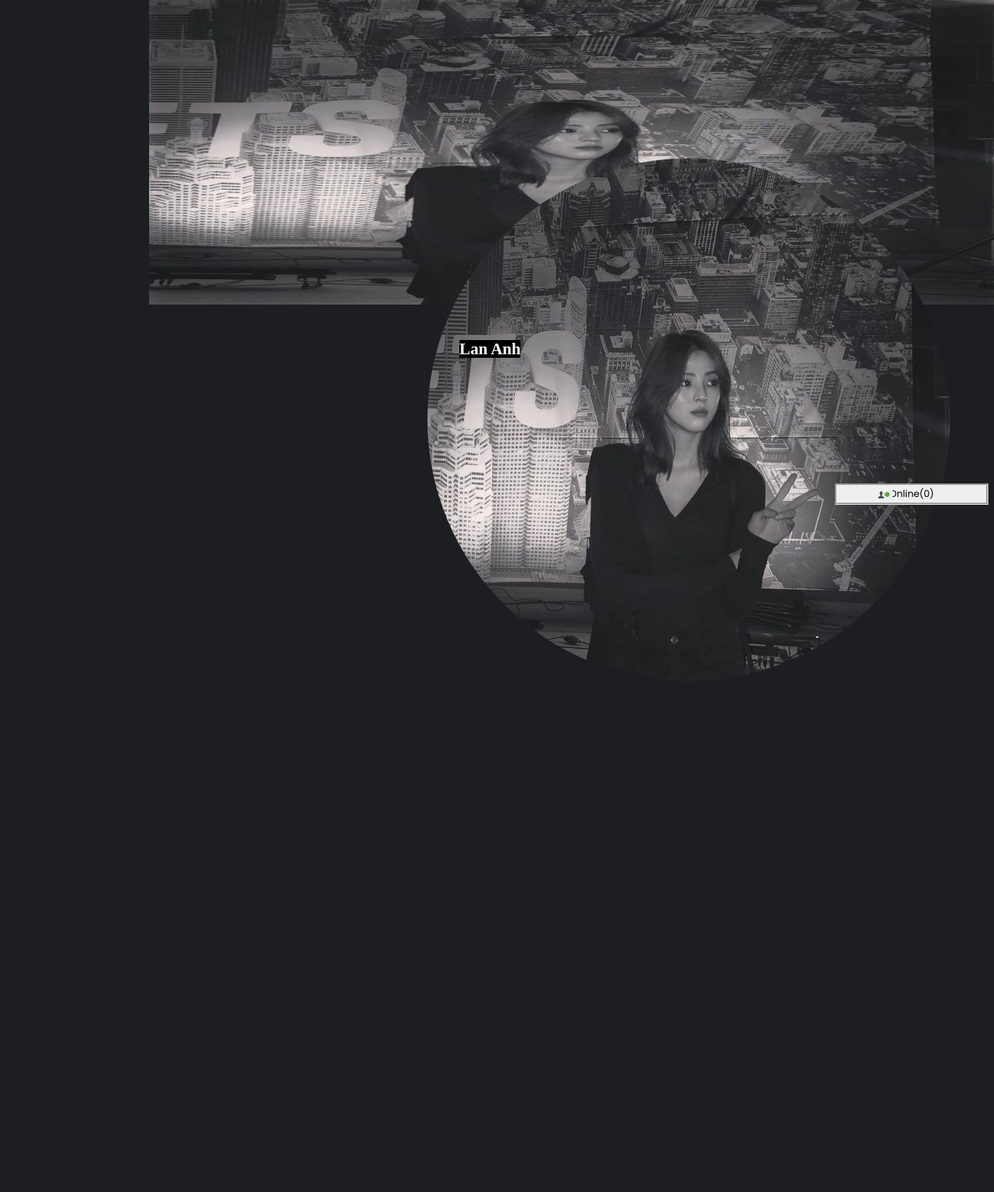
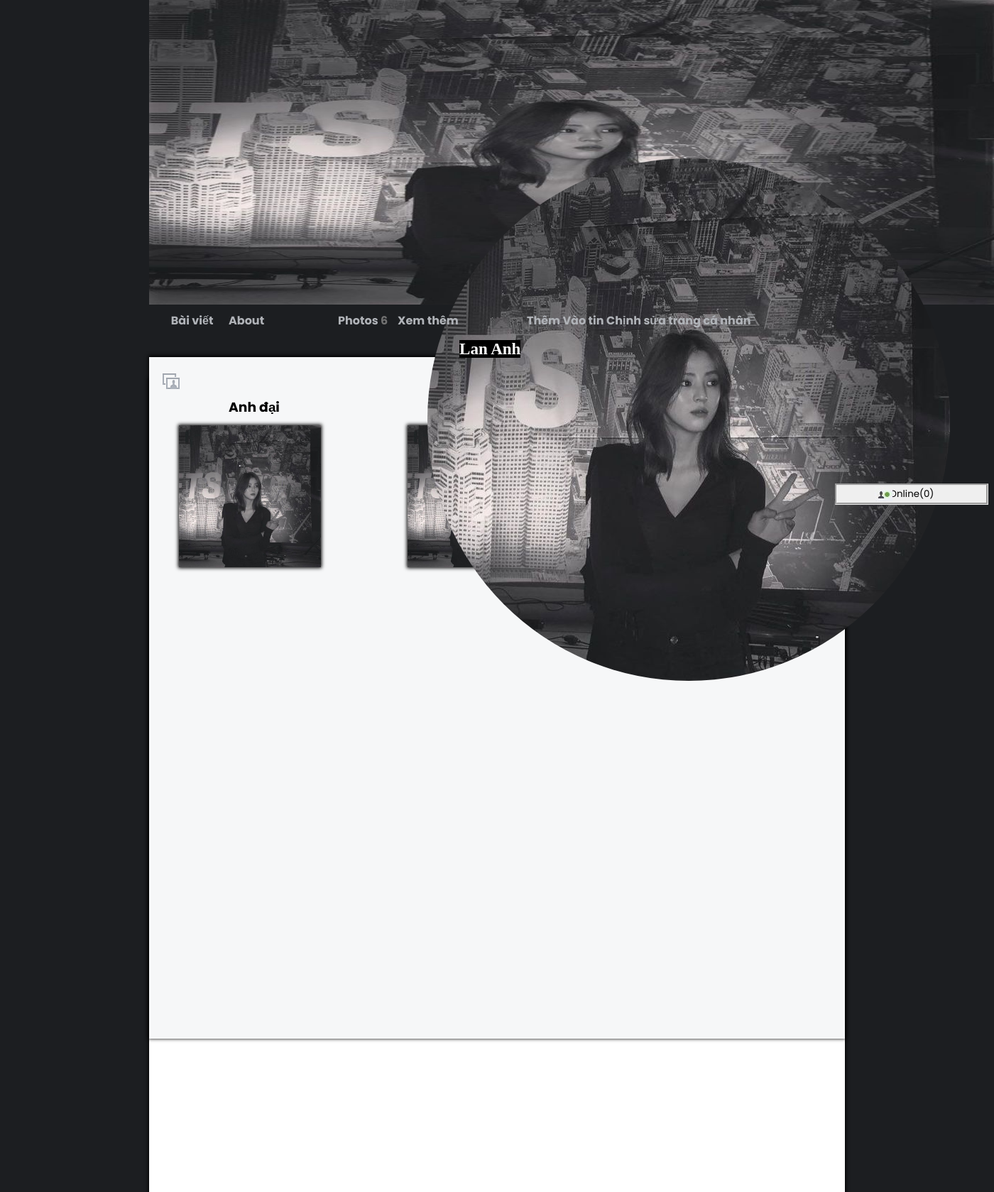
Before and after one commit to hongngan45/Project-Facebook, a PHP site: page /fb_files/fb_view_profile/photos.php?id=26 in a window 1400 px wide. Shown: the part 81-1760 px from the top of the page at 71% size. Run offline with PHP 8.4, Linux system fonts and the light colour scheme; a user stored in the database is signed in; data comes from the database, SQL or seed files in the repository; data that the repository does not hold is empty; some libraries are stand-ins or nearby versions.

Commit message:
Update photos.php

```diff
--- a/43_1951060885_LeThiHongNgan/fb_files/fb_view_profile/photos.php
+++ b/43_1951060885_LeThiHongNgan/fb_files/fb_view_profile/photos.php
@@ -12,21 +12,26 @@
 <body bgcolor="#E9EAED">
 
 
-<div style="position:absolute;left:30%; display:none;  top:51%; height:9.8%; width:6.9%; background-color:#F6F7F8; z-index:1;" id="timeline_txt_background"> </div>
-<div style="position:absolute;left:31.5%; top:54%; font-weight:bold; z-index:1;"> <a href="view_profile.php?id=<?php echo $v_user_id; ?>" style="text-decoration:none; color:#3B59B0;" onMouseOver="on_timeline_txt();" onMouseOut="out_timeline_txt();">  Timeline </a> </div>
-<div style="position:absolute;left:37.1%; display:none; top:51%; height:9.8%; width:5.9%; background-color:#F6F7F8; z-index:1;" id="about_txt_background"> </div>
-<div style="position:absolute;left:38.3%; top:54%; font-weight:bold; z-index:1;"> <a href="about.php?id=<?php echo $v_user_id; ?>" style="text-decoration:none; color:#3B59B0;" onMouseOver="on_about_txt();" onMouseOut="out_about_txt();"> About </a>  </div>
-<div style="position:absolute;left:44.7%; top:54%; font-weight:bold; z-index:1; color:#000000;"> Photos  <samp style="color:#717171;"> <?php echo $photos_count; ?> </samp> </div>
+
+<div style="position:absolute;left:17.2%; top:6.5%; font-weight:bold; z-index:1;color: #b0b3b8;"> <a href="view_profile.php?id=<?php echo $v_user_id; ?>" style="text-decoration:none; color:#b0b3b8;" onMouseOver="on_timeline_txt();" onMouseOver="on_timeline_txt();" onMouseOut="out_timeline_txt();"> Bài viết </a> </div>
+
+<div style="position:absolute;left:23%; top:6.5%; font-weight:bold; z-index:1;"> <a href="about.php?id=<?php echo $v_user_id; ?>" style="text-decoration:none; color:#b0b3b8;" onMouseOver="on_about_txt();" onMouseOut="out_about_txt();"> About </a>  </div>
+<div style="position:absolute;left:34%; top:6.5%; font-weight:bold; z-index:1; color:#b0b3b8;"> Photos  <samp style="color:#717171;"> <?php echo $photos_count; ?> </samp> </div>
+<div style="position:absolute;left:40%; top:6.5%; font-weight:bold; z-index:1;"> <a  style="text-decoration:none; color:#b0b3b8;"> Xem thêm </a>  </div>
+<div style="position:absolute;left:53%; top:6.5%; font-weight:bold; z-index:1;"> <a  style="text-decoration:none; color:#b0b3b8;"> Thêm Vào tin </a>  </div>
+<div style="position:absolute;left:61%; top:6.5%; font-weight:bold; z-index:1;"> <a  style="text-decoration:none; color:#b0b3b8;"> Chỉnh sửa trang cá nhân  </a>  </div>
+<div style="position:absolute;left:75%; top:6.5%; font-weight:bold; z-index:1;"> <a  style="text-decoration:none; color:#b0b3b8;"> <i class="bi bi-list"></i> </a>  </div>
 
 
 
 
-<div style="position:absolute;left:15%;top:68%;height:12%;width:70%; background-color:#F6F7F8; box-shadow:0px -1px 5px 1px rgb(0,0,0);"> </div>
 
-<div style="position:absolute;left:16%;top:69%;"> <img src="img/photos.PNG"> </div>
+<div style="position:absolute;left:15%;top:7.3%;height:12%;width:70%; background-color:#F6F7F8; box-shadow:0px -1px 5px 1px rgb(0,0,0);"> </div>
+
+<div style="position:absolute;left:16%;top:7.5%;"> <img src="img/photos.PNG"> </div>
 <div style="position:absolute;left:19%;top:66.3%;"> <h2> Photos </h2> </div>
 
-<div style="position:absolute;left:15%; top:80%; height:125%; width:70%; background:#FFF; box-shadow:0px -1px 5px 1px rgb(0,0,0); z-index:-1;">
+<div style="position:absolute;left:15%; top:7.7%; height:125%; width:70%; background:#FFF; box-shadow:0px -1px 5px 1px rgb(0,0,0); z-index:-1;">
 </div>
 
 <script>
@@ -65,15 +70,15 @@ function close_profile_photo()
 </script>
 
 <div id="albums">
-<div style="position:absolute; left:18%; top:85%;">
+<div style="position:absolute; left:18%; top:8.5%;">
 <img src="../../fb_users/<?php echo $v_gender; ?>/<?php echo $v_email; ?>/Profile/<?php echo $profile_img; ?>" style="height:200; width:200; box-shadow:0px 0px 5px 1px rgb(0,0,0);" onClick="open_profile_photo_album()">
 </div>
-<div style="position:absolute; left:23%; top:118%;"> <h3> Profile </h3> </div>
+<div style="position:absolute; left:23%; top:8%;"> <h3> Anh đại  </h3> </div>
 
-<div style="position:absolute; left:41%; top:85%;">
+<div style="position:absolute; left:41%; top:8.5%;">
 <img src="../../fb_users/<?php echo $v_gender; ?>/<?php echo $v_email; ?>/Cover/<?php echo $cover_img; ?>" style="height:200; width:200; box-shadow:0px 0px 5px 1px rgb(0,0,0);" id="cover_photo" onClick="open_cover_photo_album()" >
 </div>
-<div style="position:absolute; left:46.4%; top:118%;"> <h3> Cover </h3> </div>
+<div style="position:absolute; left:46.4%; top:8%;"> <h3> Ảnh bìa </h3> </div>
 
 <?php
 	$img_array = array();
@@ -83,31 +88,31 @@ function close_profile_photo()
 	}
 ?>
 
-<div style="position:absolute; left:65%; top:85%;">
+<div style="position:absolute; left:65%; top:8.5%;">
 <img src="../../fb_users/<?php echo $v_gender; ?>/<?php echo $v_email; ?>/Post/<?php echo $img_array[0] ?>" style="height:200; width:200; box-shadow:0px 0px 5px 1px rgb(0,0,0);" id="timeline_photos" onClick="open_timeline_photos_album()">
 </div>
-<div style="position:absolute; left:70%; top:118%;"> <h3> Timeline </h3> </div>
+<div style="position:absolute; left:70%; top:8%;"> <h3> Anh tải lên  </h3> </div>
 </div>
 
 <!--profile_photo_album-->
 <div style="display:none;" id="profile_photo_album">
-<div style="position:absolute; left:21%; top:100%;">
+<div style="position:absolute; left:21%; top:8%;">
 <img src="../../fb_users/<?php echo $v_gender; ?>/<?php echo $v_email; ?>/Profile/<?php echo $profile_img; ?>" style="height:200; width:200; box-shadow:0px 0px 5px 1px rgb(0,0,0);" onClick="open_profile_photo()">
 </div>
-<div style="position:absolute; left:18%; top:85%;"> <img src="img/Go back.png" height="50" width="50" onClick="back()"> </div>
+<div style="position:absolute; left:18%; top:8%;"> <img src="img/Go back.png" height="50" width="50" onClick="back()"> </div>
 </div>
 
 <!--cover_photo_album-->
 <div style="display:none;" id="cover_photo_album">
-<div style="position:absolute; left:21%; top:100%;">
+<div style="position:absolute; left:21%; top:8%;">
 <img src="../../fb_users/<?php echo $v_gender; ?>/<?php echo $v_email; ?>/Cover/<?php echo $cover_img; ?>" style="height:200; width:200; box-shadow:0px 0px 5px 1px rgb(0,0,0);" onClick="open_cover_photo()">
 </div>
-<div style="position:absolute; left:18%; top:85%;"> <img src="img/Go back.png" height="50" width="50" onClick="back()"> </div>
+<div style="position:absolute; left:18%; top:8%;"> <img src="img/Go back.png" height="50" width="50" onClick="back()"> </div>
 </div>
 
 <!--timeline_photos_album bg-->
 <div style="display:none;" id="timeline_photos_album">
-<div style="position:absolute;left:15%; top:80%; height:1<?php echo $photos_count-2; ?>0%; width:70%; background:#FFF; box-shadow:0px -1px 5px 1px rgb(0,0,0); z-index:-1;">
+<div style="position:absolute;left:15%; top:8%; height:1<?php echo $photos_count-2; ?>0%; width:70%; background:#FFF; box-shadow:0px -1px 5px 1px rgb(0,0,0); z-index:-1;">
 </div>
 
 
@@ -132,15 +137,15 @@ function close_timeline_album_photo()
 }
 </script>
 
-<div style="position:absolute; left:18%; top:85%;">
+<div style="position:absolute; left:18%; top:8%;">
 <img src="img/Go back.png" height="50" width="50" onClick="back()">
 <table cellpadding="41">
 <tr>
 <?php
 	$tr=0;
-	$que_post_img=mysql_query("select * from user_post where user_id=$v_user_id and post_pic!=''and priority='Public' order by post_id desc");
+	$que_post_img=mysqli_query($conn,"select * from user_post where user_id=$v_user_id and post_pic!=''and priority='Public' order by post_id desc");
 
-	while($post_img_data=mysql_fetch_array($que_post_img))
+	while($post_img_data=mysqli_fetch_array($que_post_img))
 	{
 		$tr=$tr+1;
 ?>
@@ -164,7 +169,7 @@ function close_timeline_album_photo()
 
 
 
-<div style="position:absolute;left:24%;top:220%; color:#E9EAED;">.</div>
+<div style="position:absolute;left:24%;top:9%; color:#E9EAED;">.</div>
 
 
 
```
